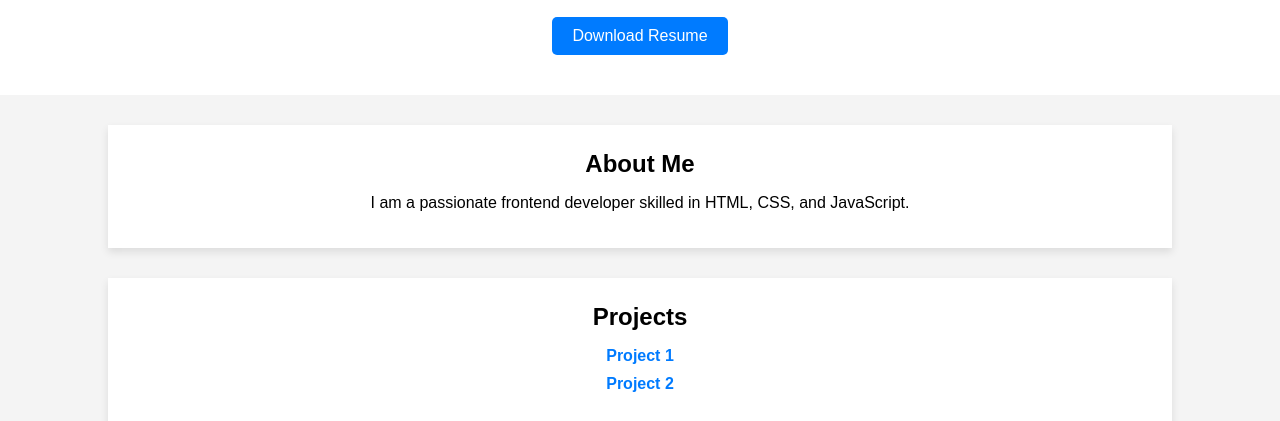
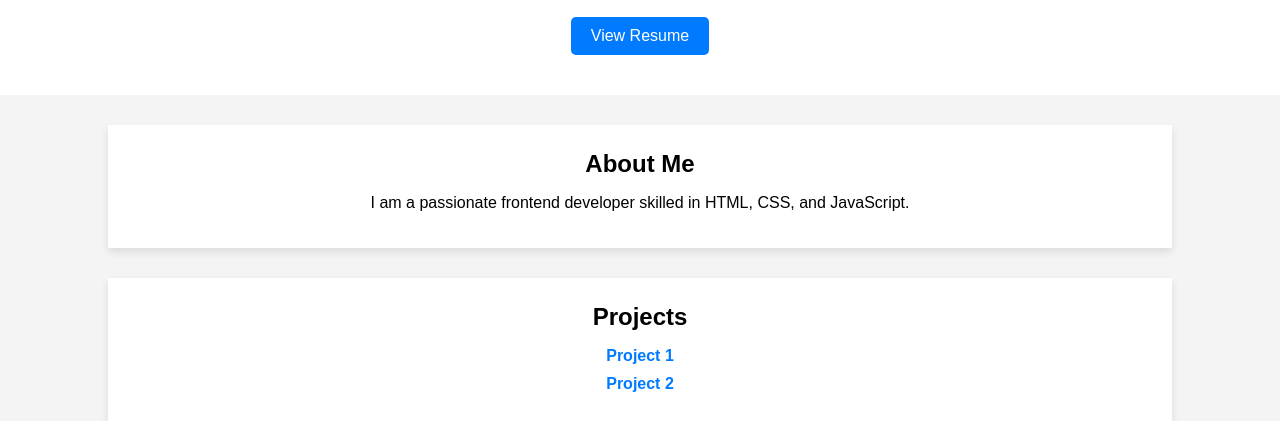
Before and after one commit to pushpabhk/Portfolio, a plain HTML site: page index.html in a window 1280 px wide. Shown: the part 379-800 px from the top of the page. Drawn offline with Linux system fonts and the light colour scheme.

Commit message:
Update index.html

```diff
--- a/index.html
+++ b/index.html
@@ -22,7 +22,7 @@
         <h1>Pushpabh Kaundil</h1>
         <h2>Frontend Developer</h2>
         <h3>Pre-Final Year EEE, BIT MESRA</h3>
-        <a href="https://drive.google.com/drive/my-drive" class="btn" download>Download Resume</a>
+        <a href="https://drive.google.com/file/d/1oczGj92XZy7PBDwhGiMOjc_ILgwy9Kd_/view" class="btn" download>View Resume</a>
     </div>
     <section id="about">
         <h2>About Me</h2>
```
